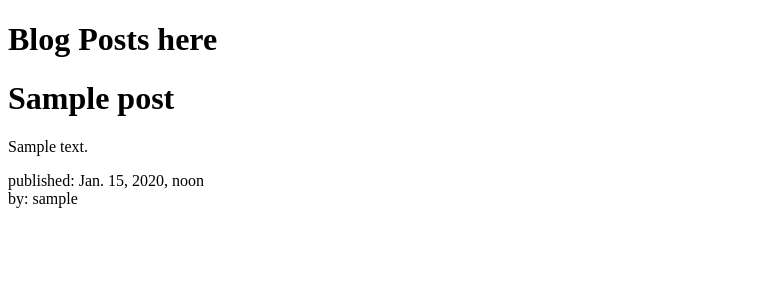
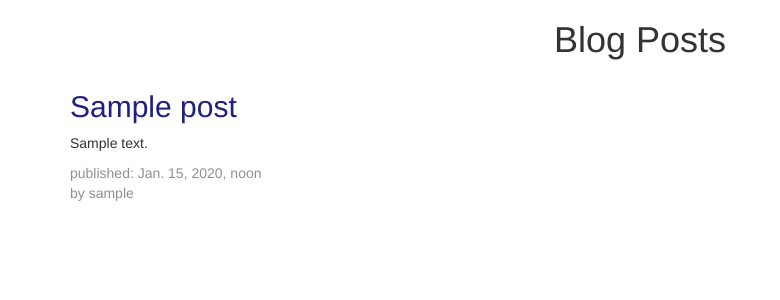
Before and after one commit to jopesy/django-blog, a Django app: template blog/templates/blog/post_list.html in a window 1280 px wide. Shown: the top 300 px of the page, without its empty margins (0-780 px from the left). Run offline with Django 3.2, Linux system fonts and the light colour scheme; the template is opened without the code that fills it: values that come from a table or form of the project are taken from there, others are empty; tables that the repository leaves empty hold one stand-in row (values such as "Sample post"); some libraries are stand-ins or nearby versions.

Commit message:
Add simple styling to the blog posts page

```diff
--- /dev/null
+++ b/blog/static/css/blog.css
@@ -0,0 +1,10 @@
+h2{
+  color: #202080;
+}
+.author_name{
+  color: #909090;
+}
+.time_published{
+  margin-bottom:0px;
+  color: #909090;
+}
--- a/blog/templates/blog/post_list.html
+++ b/blog/templates/blog/post_list.html
@@ -1,19 +1,24 @@
+{% load staticfiles %}
 <!DOCTYPE html>
 <html>
 <head>
+  <!-- Bootstrap -->
+  <link rel="stylesheet" href="https://maxcdn.bootstrapcdn.com/bootstrap/3.3.6/css/bootstrap.min.css" />
+  <link rel="stylesheet" href="{% static 'css/blog.css' %}" />
+  <script src="https://maxcdn.bootstrapcdn.com/bootstrap/3.3.6/js/bootstrap.min.js"></script>
   <title>My django blog posts</title>
 </head>
 <body>
-  <div>
-    <h1>Blog Posts here</h1>
+  <div class="container text-center">
+    <h1>Blog Posts</h1>
   </div>
-  <div>
+  <div class="container">
     {% for post in posts %}
       <div>
-        <h1>{{ post.title }}</h1>
+        <h2>{{ post.title }}</h2>
         <p>{{ post.text|linebreaks }}</p>
-        <p>published: {{ post.published_date }} <br />
-        by: {{ post.author }} </p>
+        <p class="time_published">published: {{ post.published_date }}</p>
+        <p class="author_name">by {{ post.author }} </p>
       </div>
     {% endfor %}
   </div>
```
